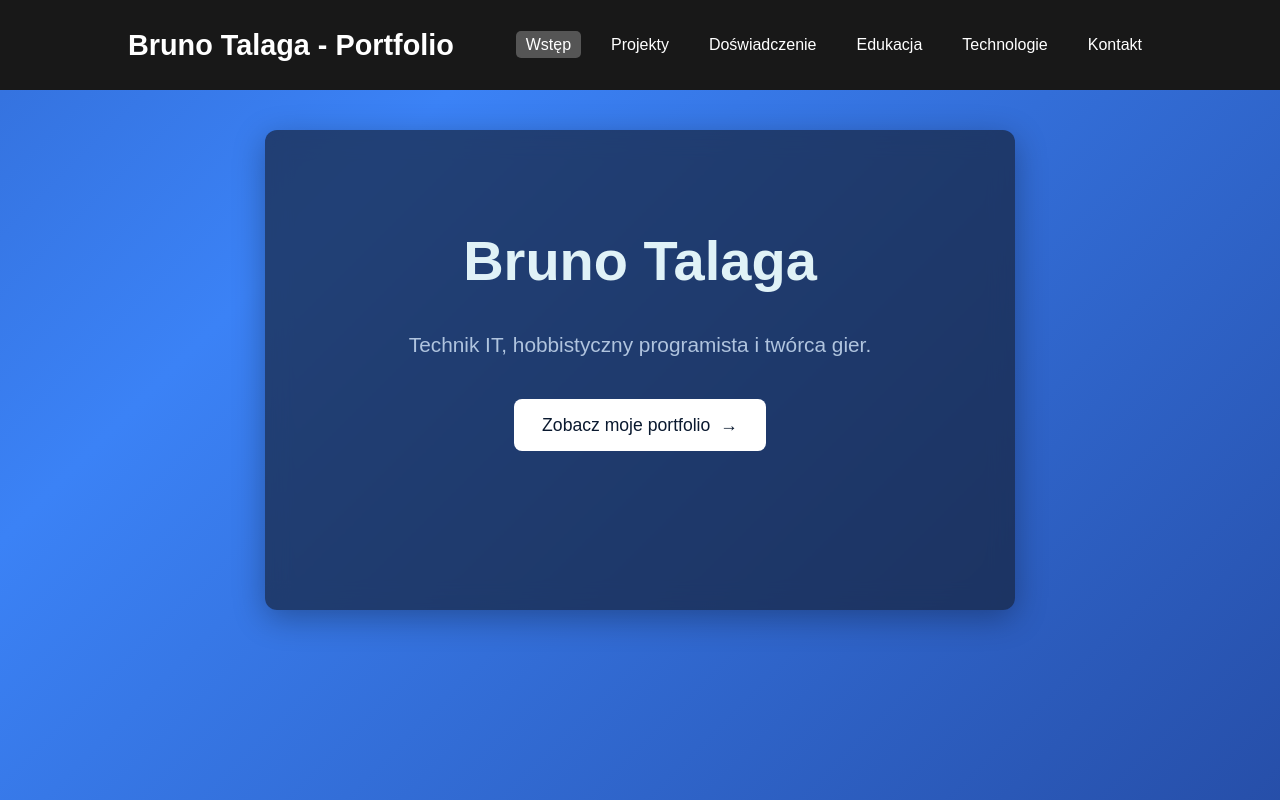
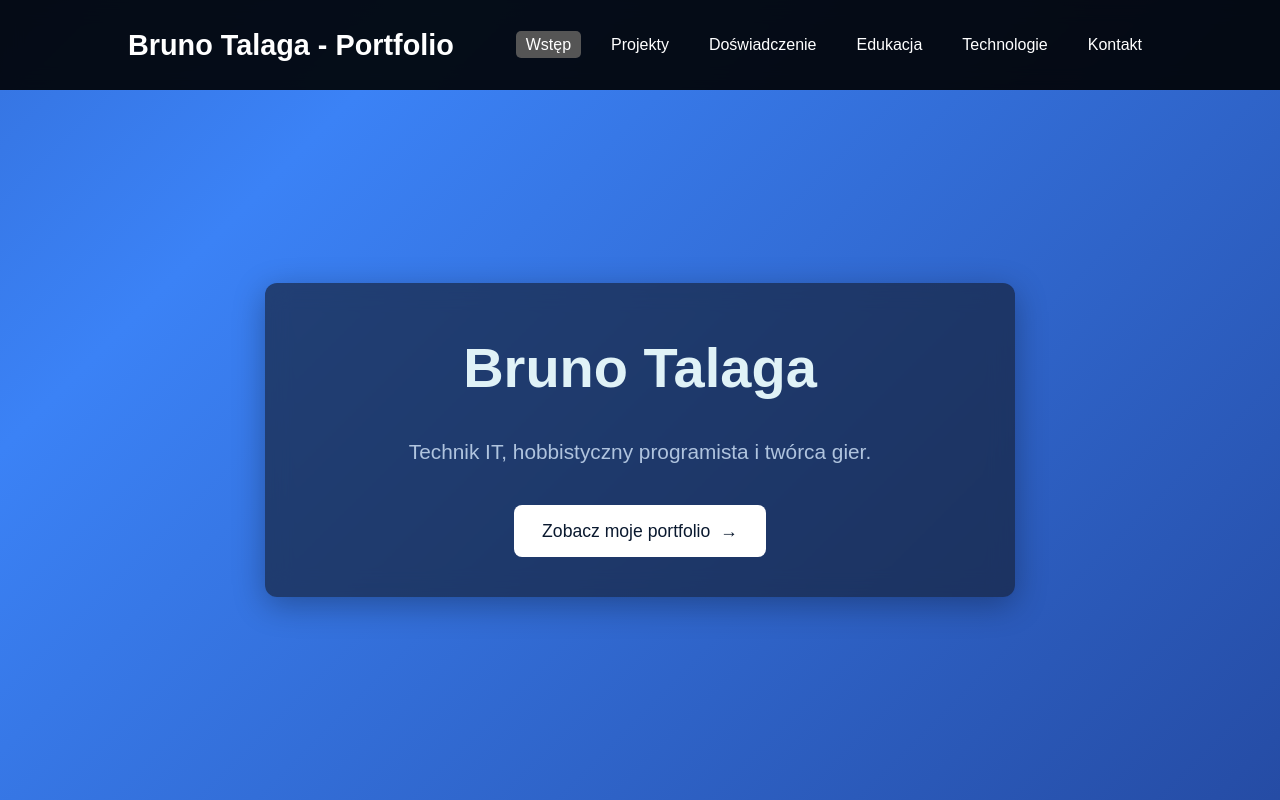
Before and after one commit to w4ty/portfolio-project, a plain HTML site: page index.html in a window 1280 px wide. Shown: the top 800 px of the page. Drawn offline with Linux system fonts and the light colour scheme.

Commit message:
feat: x overflow fix, intro changes

```diff
--- a/style.css
+++ b/style.css
@@ -1,4 +1,6 @@
+
 body {
+    overflow-x: hidden;
     font-family: sans-serif;
     margin: 0;
     line-height: 1.6;
@@ -38,7 +40,8 @@ img {
     backdrop-filter: blur(10px);
     color: #fff;
     padding: 1rem 0;
-    position: sticky;
+    position: fixed;
+    width: 100%;
     top: 0;
     z-index: 1000;
 }
@@ -138,6 +141,7 @@ img {
 .intro-section {
     height: 100vh;
     display: flex;
+    align-items: center;
     justify-content: center;
     text-align: center;
     position: relative;
@@ -169,7 +173,6 @@ img {
     color: #fff;
     max-width: 650px;
     width: 90%;
-    height: 50%;
 
     opacity: 0;
     transform: translateY(30px);
@@ -188,6 +191,7 @@ img {
     margin-bottom: 0.4em;
     color: #e0f2f7;
     font-weight: 600;
+    margin-top: 0;
 }
 
 .intro-tagline {
```
